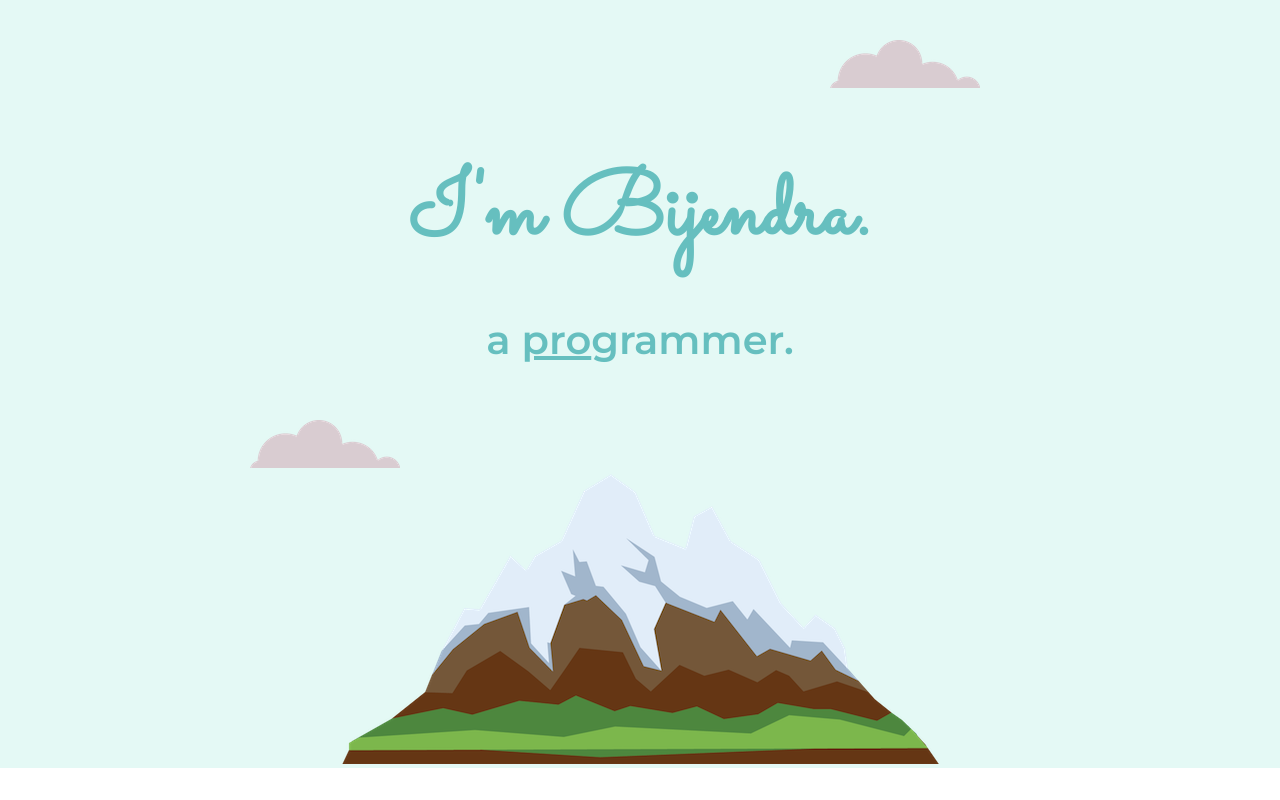
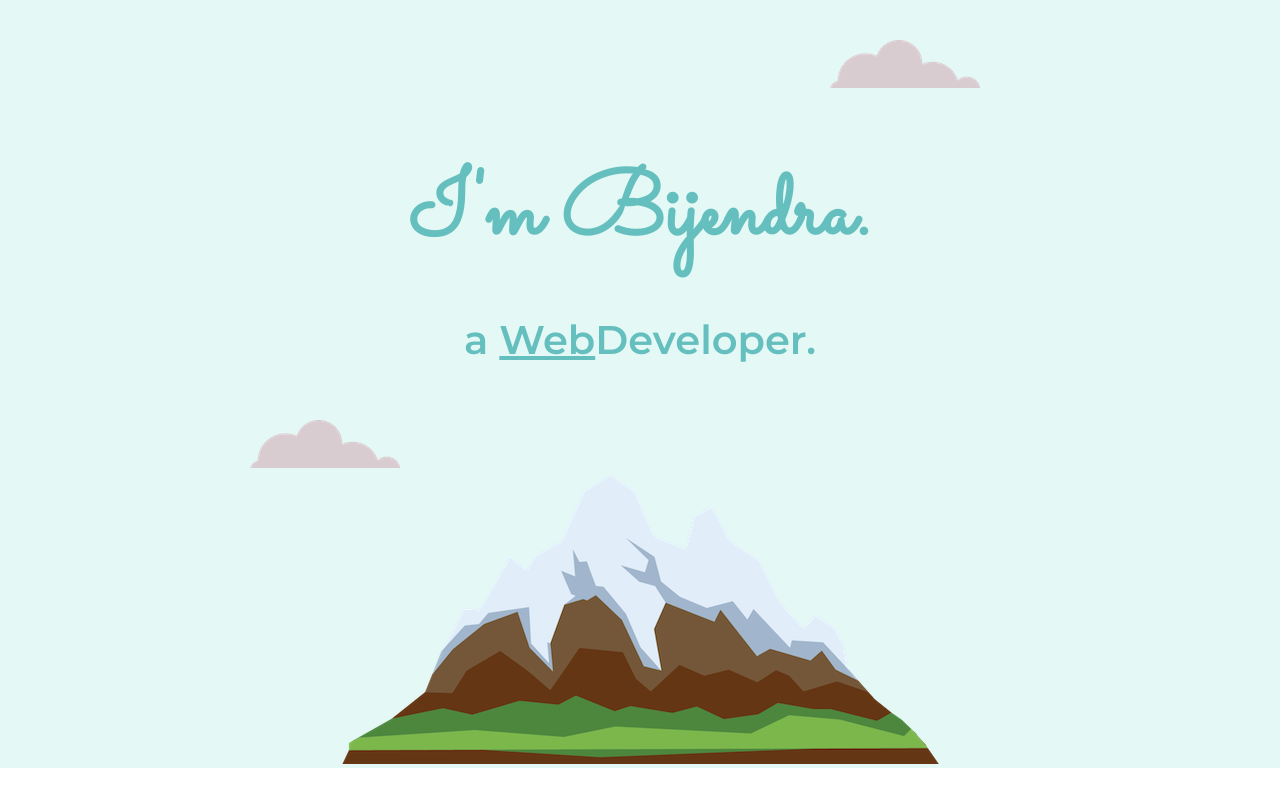
Before and after one commit to Bijendrakr8239/CV, a plain HTML site: page index.html in a window 1280 px wide. Shown: the top 800 px of the page. Drawn offline with Linux system fonts and the light colour scheme.

Commit message:
few changes on content

```diff
--- a/index.html
+++ b/index.html
@@ -13,7 +13,7 @@
     <div class="top-container">
         <img class="top-cloud" src="images/cloud.png" alt="cloud-img">
         <h1>I'm Bijendra.</h1>
-        <h2>a <span class="pro">pro</span>grammer.</h2>
+        <h2>a <span class="pro">Web</span>Developer.</h2>
         <img class="bottom-cloud" src="images/cloud.png" alt="cloud-img">
         <img src="images/mountain.png" alt="mountain-img">
     </div>
```
